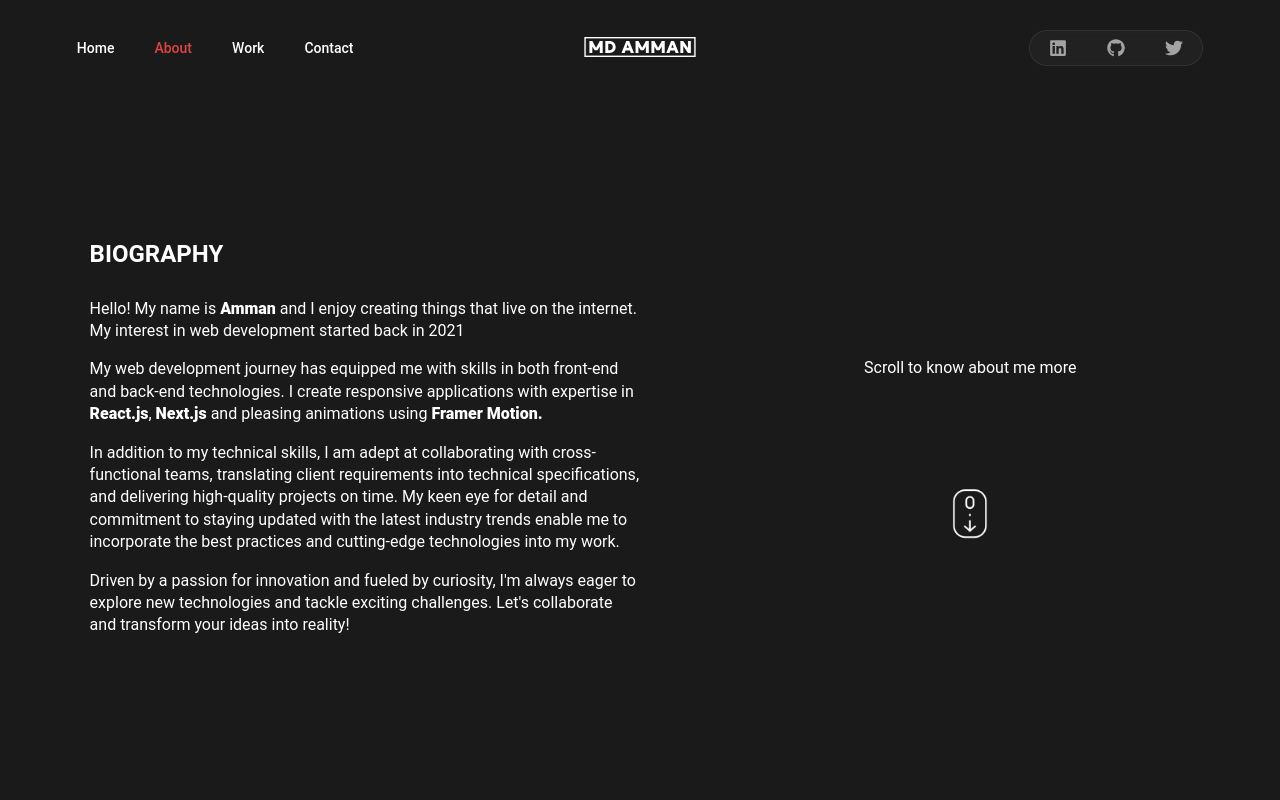
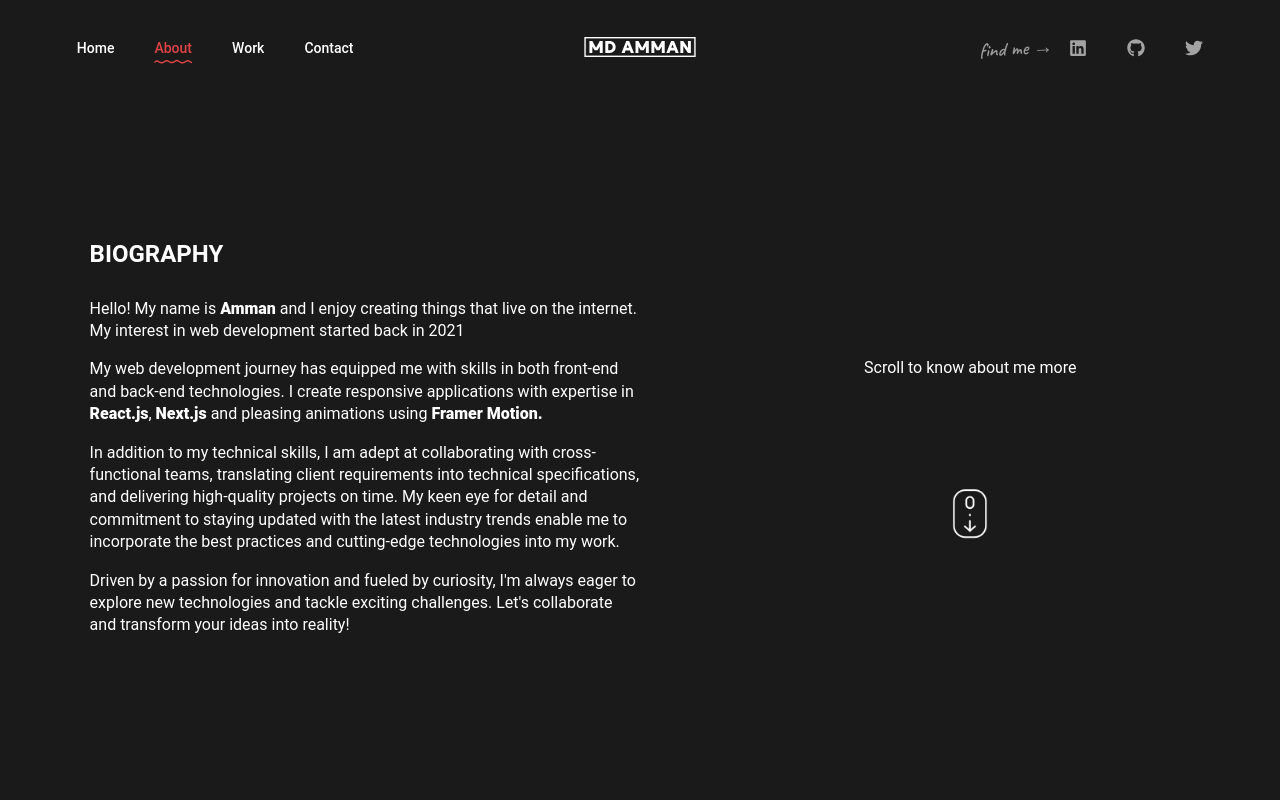
Before and after one commit to krazio-01/Portfolio, a React (Vite) app: page /about in a window 1280 px wide. Shown: the top 800 px of the page. Built offline with nearby package versions, Linux system fonts and the light colour scheme.

Commit message:
redesign navbar and social icons with doodles

```diff
--- a/src/components/Navbar/Navbar.jsx
+++ b/src/components/Navbar/Navbar.jsx
@@ -17,19 +17,21 @@ const navItems = [
 ];
 
 const Navbar = () => {
-    const [iaSidebarOpen, setSidebarOpen] = useState(false);
+    const [isSidebarOpen, setSidebarOpen] = useState(false);
 
     const sidebarRef = useRef(null);
     const buttonRef = useRef(null);
 
     useClickOutside([sidebarRef, buttonRef], () => {
-        if (iaSidebarOpen) setSidebarOpen(false);
+        if (isSidebarOpen) setSidebarOpen(false);
     });
 
     useEffect(() => {
-        if (iaSidebarOpen) document.body.style.overflow = 'hidden';
-        else document.body.style.overflow = 'unset';
-    }, [iaSidebarOpen]);
+        document.body.style.overflow = isSidebarOpen ? 'hidden' : 'unset';
+        return () => {
+            document.body.style.overflow = 'unset';
+        };
+    }, [isSidebarOpen]);
 
     return (
         <header className="nav">
@@ -39,6 +41,7 @@ const Navbar = () => {
                         <AnimatedWrapper
                             as="li"
                             key={item.name}
+                            className="doodle-underline"
                             delay={(index + 3) * 0.1}
                             duration={1}
                             useSpring={true}
@@ -49,6 +52,7 @@ const Navbar = () => {
                 </ul>
 
                 <div className="nav-social-icons">
+                    <span className="social-hint">find me →</span>
                     <SocialIcons />
                 </div>
             </div>
@@ -61,13 +65,13 @@ const Navbar = () => {
 
             <div className="mobile-nav">
                 <button ref={buttonRef} onClick={() => setSidebarOpen((prev) => !prev)}>
-                    <span className={iaSidebarOpen ? 'active' : ''} />
-                    <span className={iaSidebarOpen ? 'active' : ''} />
-                    <span className={iaSidebarOpen ? 'active' : ''} />
+                    <span className={isSidebarOpen ? 'active' : ''} />
+                    <span className={isSidebarOpen ? 'active' : ''} />
+                    <span className={isSidebarOpen ? 'active' : ''} />
                 </button>
 
                 <AnimatePresence mode="wait">
-                    {iaSidebarOpen && (
+                    {isSidebarOpen && (
                         <motion.div
                             ref={sidebarRef}
                             initial={{ x: 'calc(100% + 100px)' }}
@@ -78,16 +82,16 @@ const Navbar = () => {
                         >
                             <div className="mobile-nav-body">
                                 <div className="sidebar-header">
-                                    <motion.h2
+                                    <motion.h1
                                         initial={{ opacity: 0 }}
                                         animate={{ opacity: 1 }}
                                         transition={{
                                             delay: 0.5,
-                                            duration: 0.7,
+                                            duration: 0.2,
                                         }}
                                     >
                                         Navigation
-                                    </motion.h2>
+                                    </motion.h1>
                                 </div>
                                 <ul>
                                     {navItems.map((item, index) => (
--- a/src/components/Navbar/navbar.css
+++ b/src/components/Navbar/navbar.css
@@ -43,32 +43,54 @@
     color: var(--primary-color1);
     display: block;
     transition:
-        transform 0.5s ease,
+        transform 0.5s cubic-bezier(0.34, 1.75, 0.64, 1),
         color 0.5s ease;
 }
 
 .nav-items a::before {
     content: attr(data-link-alt);
     position: absolute;
-    top: 100%;
+    top: 0;
+    transform: translateY(100%);
     opacity: 0;
     transition:
-        top 0.5s ease,
-        opacity 0.5s ease;
+        transform 0.5s cubic-bezier(0.34, 1.75, 0.64, 1),
+        opacity 0.3s ease;
 }
 
 .nav-items a:hover span {
-    transform: translateY(-100px);
+    transform: translateY(-100%);
 }
 
 .nav-items a:hover::before {
-    top: 0;
+    transform: translateY(0);
     opacity: 1;
 }
 
 .nav-items a.active span,
 .mobile-nav-body a.active span {
     color: var(--red);
+}
+
+.nav-items li.doodle-underline {
+    --doodle-thickness: 5px;
+}
+
+.nav-items li.doodle-underline::after {
+    opacity: 0;
+    transition: opacity 0.3s ease;
+}
+
+.nav-items li:has(a.active)::after {
+    opacity: 1;
+}
+
+.mobile-nav-body a.active span {
+    text-decoration: underline;
+    text-decoration-style: wavy;
+    text-decoration-color: var(--red);
+    text-decoration-thickness: 1.5px;
+    text-underline-offset: 5px;
 }
 
 .logo {
@@ -90,22 +112,31 @@
 }
 
 /* -------css for social icons--------- */
+.nav-social-icons {
+    display: flex;
+    align-items: center;
+    gap: 1rem;
+}
+
+.social-hint {
+    font-family: 'Caveat', cursive;
+    font-size: var(--fz-xl);
+    color: var(--text-muted);
+    transform: rotate(-3deg);
+    user-select: none;
+    white-space: nowrap;
+}
+
 .nav-social-icons ul {
     display: flex;
     align-items: center;
-    background: rgba(255, 255, 255, 0.03);
-    border: 1px solid rgba(255, 255, 255, 0.08);
-    padding: 0.5rem 1.2rem;
-    border-radius: 50px;
-    backdrop-filter: blur(10px);
 }
 
 .nav-social-icons a {
+    position: relative;
     color: #a3a3a3;
     font-size: var(--fz-lg);
-    transition:
-        transform 0.3s ease,
-        color 0.3s ease;
+    transition: color 0.3s ease;
     display: flex;
     align-items: center;
     justify-content: center;
@@ -113,7 +144,29 @@
 
 .nav-social-icons a:hover {
     color: var(--primary-color1);
-    transform: translateY(-3px) scale(1.1);
+}
+
+.nav-social-icons li {
+    position: relative;
+}
+
+.nav-social-icons li::after {
+    content: '';
+    position: absolute;
+    inset: -0.5em -0.45em;
+    border: 1.5px solid var(--red);
+    border-radius: 55% 45% 50% 50% / 50% 55% 45% 55%;
+    opacity: 0;
+    transform: rotate(-4deg) scale(1.25);
+    transition:
+        opacity 0.25s ease,
+        transform 0.3s cubic-bezier(0.34, 1.75, 0.64, 1);
+    pointer-events: none;
+}
+
+.nav-social-icons li:has(a:hover)::after {
+    opacity: 0.9;
+    transform: rotate(-4deg) scale(1);
 }
 
 /* -------css for mobile nav--------- */
@@ -187,9 +240,11 @@
     flex-direction: column;
 }
 
-.mobile-nav-body h2 {
+.mobile-nav-body h1 {
+    font-family: 'Caveat', cursive;
     color: var(--primary-color2);
     margin: 3rem 0;
+    transform: rotate(-2deg);
 }
 
 .mobile-nav-body a {
```
